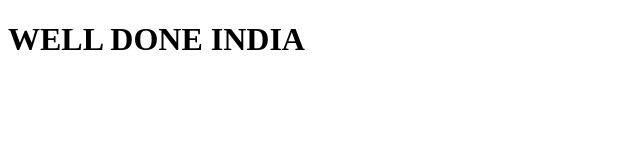
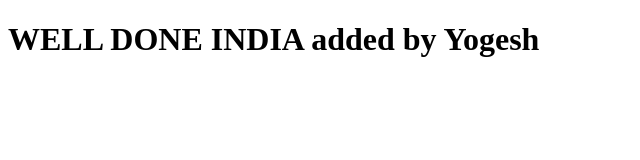
Before and after one commit to FlashShri/mygitdemo, a plain HTML site: page index.html in a window 1280 px wide. Shown: the whole page, without its empty margins (0-640 px from the left). Drawn offline with Linux system fonts and the light colour scheme.

Commit message:
added by Yogesh

```diff
--- a/index.html
+++ b/index.html
@@ -8,6 +8,7 @@
 <body>
     <h1>
         WELL DONE INDIA
+        added by Yogesh
     </h1>
 </body>
 </html>
```
